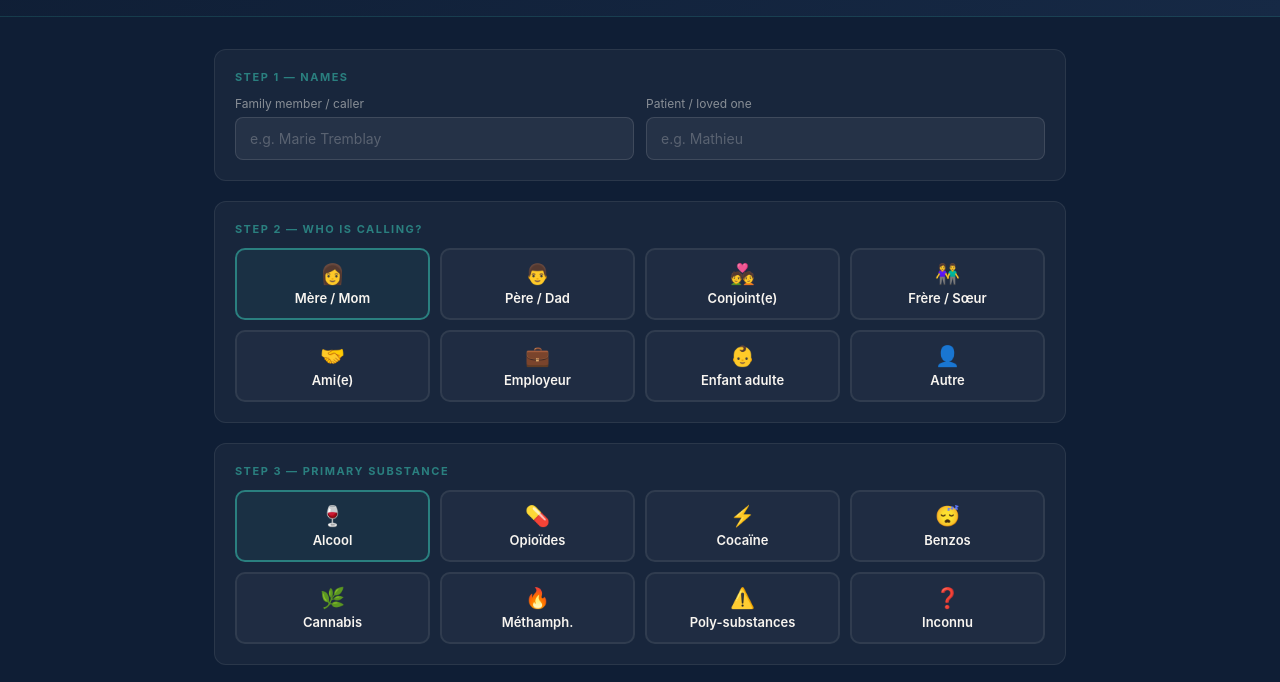
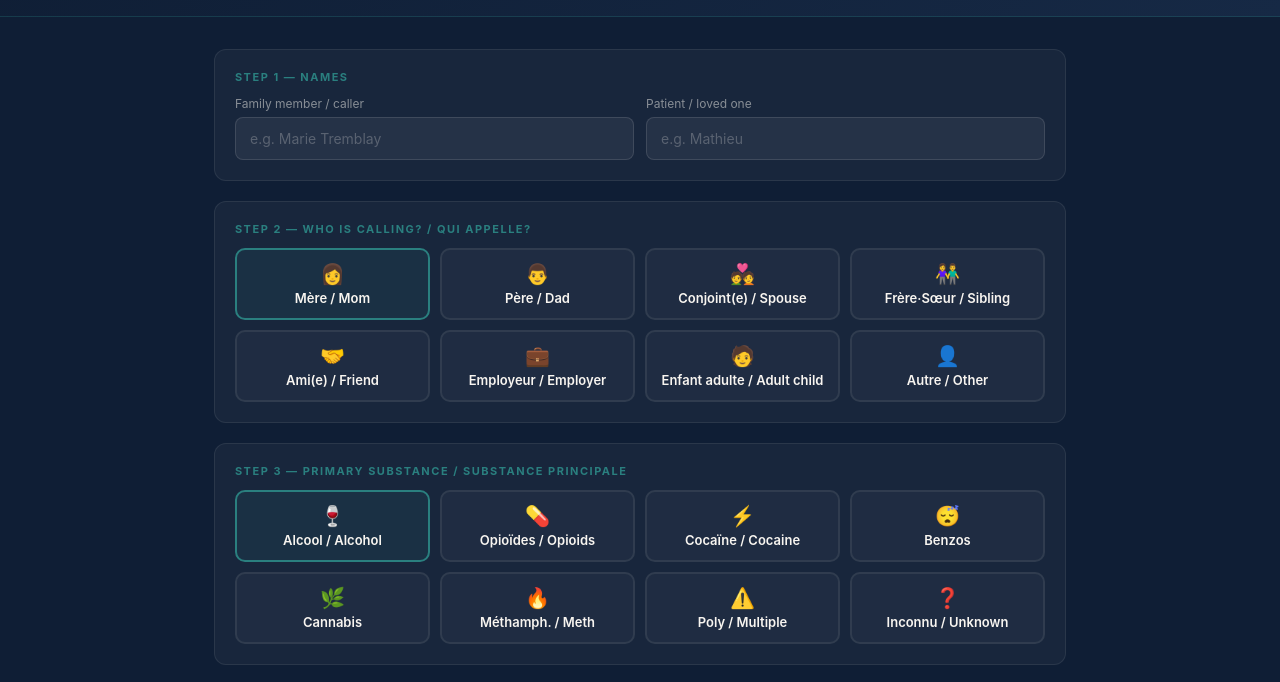
Before and after one commit to ssoussa/ehn-family-coach, a website: page public/index.html in a window 1280 px wide. Shown: the part 86-768 px from the top of the page. Drawn offline with nearby package versions, Linux system fonts and the light colour scheme.

Commit message:
Update index.html

```diff
--- a/public/index.html
+++ b/public/index.html
@@ -106,31 +106,31 @@
 
       <!-- Step 2: Caller Profile -->
       <div class="card">
-        <span class="card-label">Step 2 — Who is calling?</span>
+        <span class="card-label">Step 2 — Who is calling? / Qui appelle?</span>
         <div class="grid-4">
           <div class="option-tile selected" data-profile="mother" onclick="selectProfile(this)"><span class="emoji">👩</span><div class="title">Mère / Mom</div></div>
           <div class="option-tile" data-profile="father" onclick="selectProfile(this)"><span class="emoji">👨</span><div class="title">Père / Dad</div></div>
-          <div class="option-tile" data-profile="spouse" onclick="selectProfile(this)"><span class="emoji">💑</span><div class="title">Conjoint(e)</div></div>
-          <div class="option-tile" data-profile="sibling" onclick="selectProfile(this)"><span class="emoji">👫</span><div class="title">Frère / Sœur</div></div>
-          <div class="option-tile" data-profile="friend" onclick="selectProfile(this)"><span class="emoji">🤝</span><div class="title">Ami(e)</div></div>
-          <div class="option-tile" data-profile="employer" onclick="selectProfile(this)"><span class="emoji">💼</span><div class="title">Employeur</div></div>
-          <div class="option-tile" data-profile="child" onclick="selectProfile(this)"><span class="emoji">👶</span><div class="title">Enfant adulte</div></div>
-          <div class="option-tile" data-profile="other" onclick="selectProfile(this)"><span class="emoji">👤</span><div class="title">Autre</div></div>
+          <div class="option-tile" data-profile="spouse" onclick="selectProfile(this)"><span class="emoji">💑</span><div class="title">Conjoint(e) / Spouse</div></div>
+          <div class="option-tile" data-profile="sibling" onclick="selectProfile(this)"><span class="emoji">👫</span><div class="title">Frère·Sœur / Sibling</div></div>
+          <div class="option-tile" data-profile="friend" onclick="selectProfile(this)"><span class="emoji">🤝</span><div class="title">Ami(e) / Friend</div></div>
+          <div class="option-tile" data-profile="employer" onclick="selectProfile(this)"><span class="emoji">💼</span><div class="title">Employeur / Employer</div></div>
+          <div class="option-tile" data-profile="child" onclick="selectProfile(this)"><span class="emoji">🧑</span><div class="title">Enfant adulte / Adult child</div></div>
+          <div class="option-tile" data-profile="other" onclick="selectProfile(this)"><span class="emoji">👤</span><div class="title">Autre / Other</div></div>
         </div>
       </div>
 
       <!-- Step 3: Substance -->
       <div class="card">
-        <span class="card-label">Step 3 — Primary substance</span>
+        <span class="card-label">Step 3 — Primary substance / Substance principale</span>
         <div class="grid-4">
-          <div class="option-tile selected" data-substance="alcohol" onclick="selectSubstance(this)"><span class="emoji">🍷</span><div class="title">Alcool</div></div>
-          <div class="option-tile" data-substance="opioids" onclick="selectSubstance(this)"><span class="emoji">💊</span><div class="title">Opioïdes</div></div>
-          <div class="option-tile" data-substance="cocaine" onclick="selectSubstance(this)"><span class="emoji">⚡</span><div class="title">Cocaïne</div></div>
+          <div class="option-tile selected" data-substance="alcohol" onclick="selectSubstance(this)"><span class="emoji">🍷</span><div class="title">Alcool / Alcohol</div></div>
+          <div class="option-tile" data-substance="opioids" onclick="selectSubstance(this)"><span class="emoji">💊</span><div class="title">Opioïdes / Opioids</div></div>
+          <div class="option-tile" data-substance="cocaine" onclick="selectSubstance(this)"><span class="emoji">⚡</span><div class="title">Cocaïne / Cocaine</div></div>
           <div class="option-tile" data-substance="benzos" onclick="selectSubstance(this)"><span class="emoji">😴</span><div class="title">Benzos</div></div>
           <div class="option-tile" data-substance="cannabis" onclick="selectSubstance(this)"><span class="emoji">🌿</span><div class="title">Cannabis</div></div>
-          <div class="option-tile" data-substance="meth" onclick="selectSubstance(this)"><span class="emoji">🔥</span><div class="title">Méthamph.</div></div>
-          <div class="option-tile" data-substance="multiple" onclick="selectSubstance(this)"><span class="emoji">⚠️</span><div class="title">Poly-substances</div></div>
-          <div class="option-tile" data-substance="unknown" onclick="selectSubstance(this)"><span class="emoji">❓</span><div class="title">Inconnu</div></div>
+          <div class="option-tile" data-substance="meth" onclick="selectSubstance(this)"><span class="emoji">🔥</span><div class="title">Méthamph. / Meth</div></div>
+          <div class="option-tile" data-substance="multiple" onclick="selectSubstance(this)"><span class="emoji">⚠️</span><div class="title">Poly / Multiple</div></div>
+          <div class="option-tile" data-substance="unknown" onclick="selectSubstance(this)"><span class="emoji">❓</span><div class="title">Inconnu / Unknown</div></div>
         </div>
       </div>
 
```
